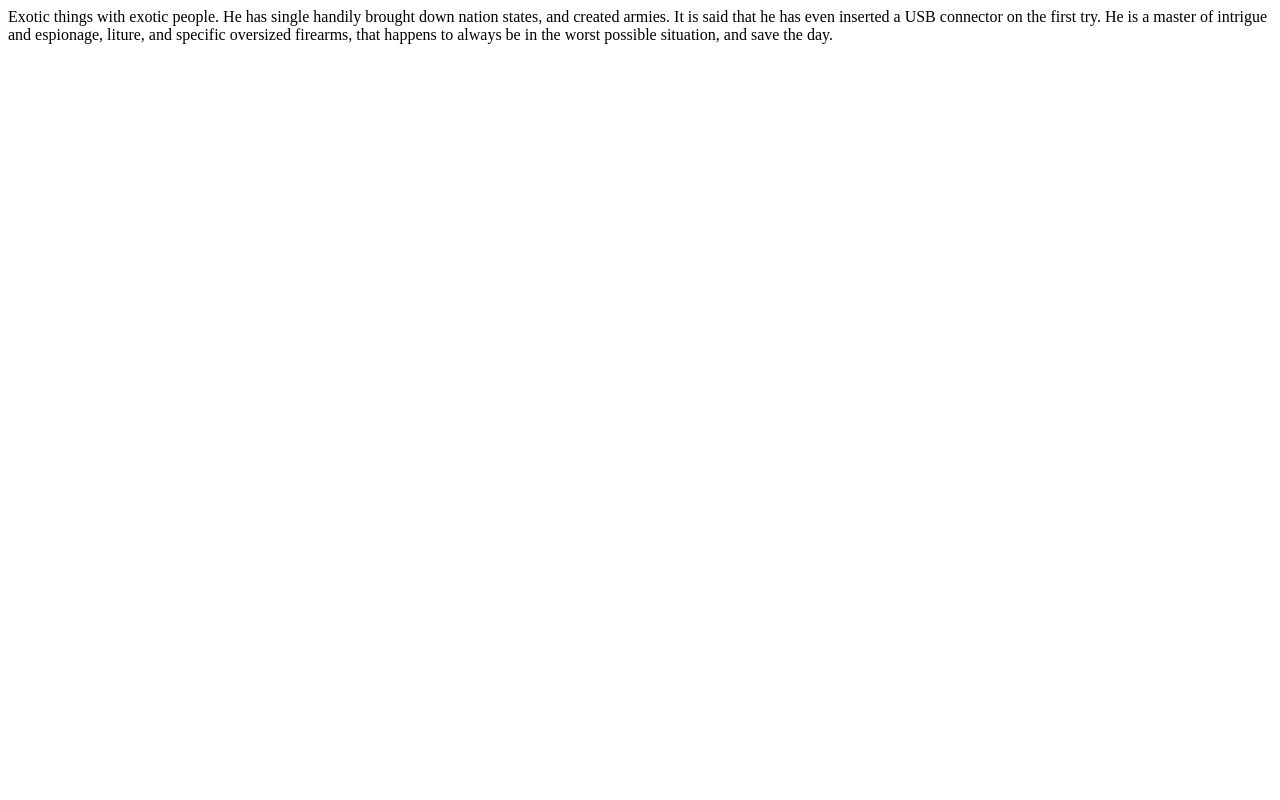
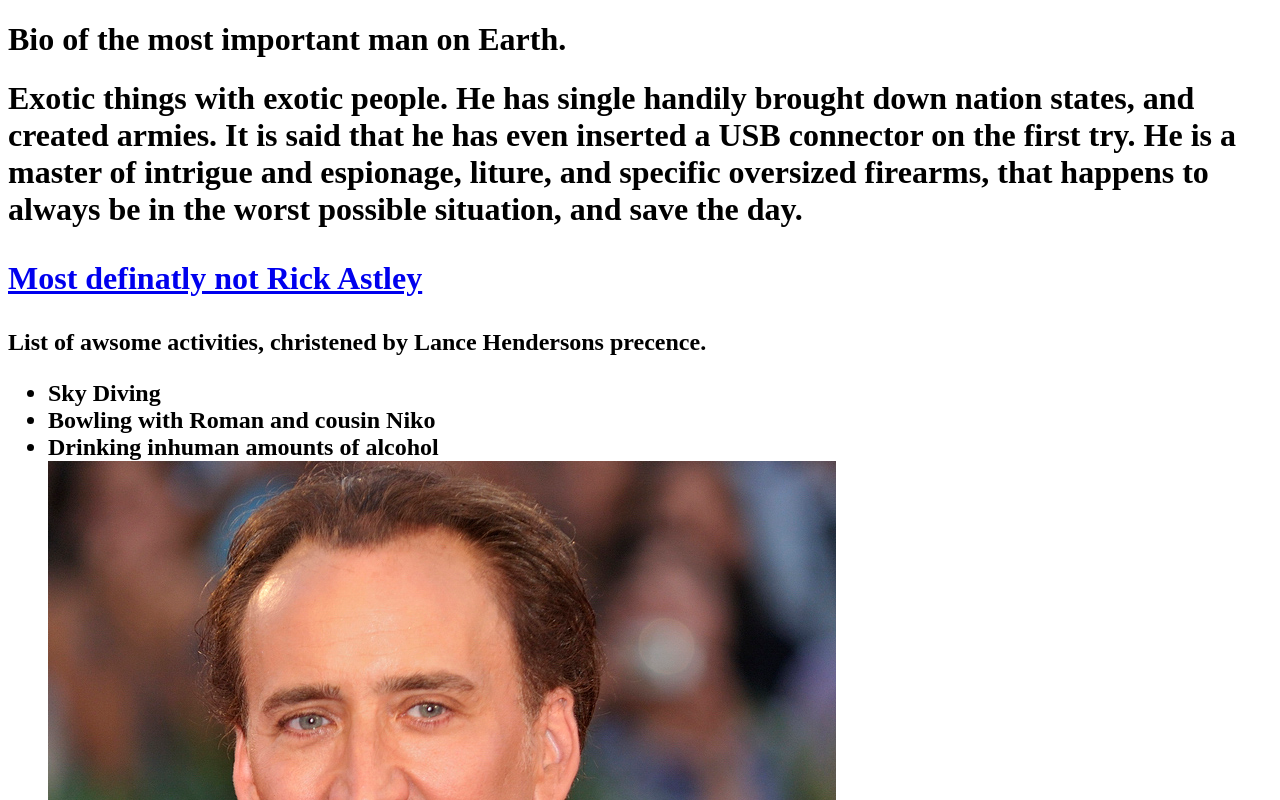
Before and after one commit to lhenderson28/lhenderson28.github.io, a plain HTML site: page index.html in a window 1280 px wide. Shown: the top 800 px of the page. Drawn offline with Linux system fonts and the light colour scheme.

Commit message:
3_master

```diff
--- a/index.html
+++ b/index.html
@@ -3,6 +3,9 @@
 <head>
     <title>Lance_Henderson professional badass extraordinar.</title>
 </head>
+<h1>
+  Bio of the most important man on Earth.
+<h1>
 <body>
     Exotic things with exotic people. He has single handily brought down nation states,
     and created armies. It is said that he has even inserted a USB connector
@@ -10,4 +13,18 @@
     oversized firearms, that happens to always be in the worst possible situation,
     and save the day.
 </body>
+<p>
+<a href=https://www.youtube.com/watch?v=dQw4w9WgXcQ>
+     Most definatly not Rick Astley
+<P>
+</a>
+<h2>
+  List of awsome activities, christened by Lance Hendersons precence.
+<h2>
+<ul>
+  <li>Sky Diving</li>
+  <li>Bowling with Roman and cousin Niko</li>
+  <li>Drinking inhuman amounts of alcohol</li>
+<img src=Nicolas_Cage.jpg />
+
 </html>
```
Also changed, not shown: Nicolas_Cage.jpg (added).
